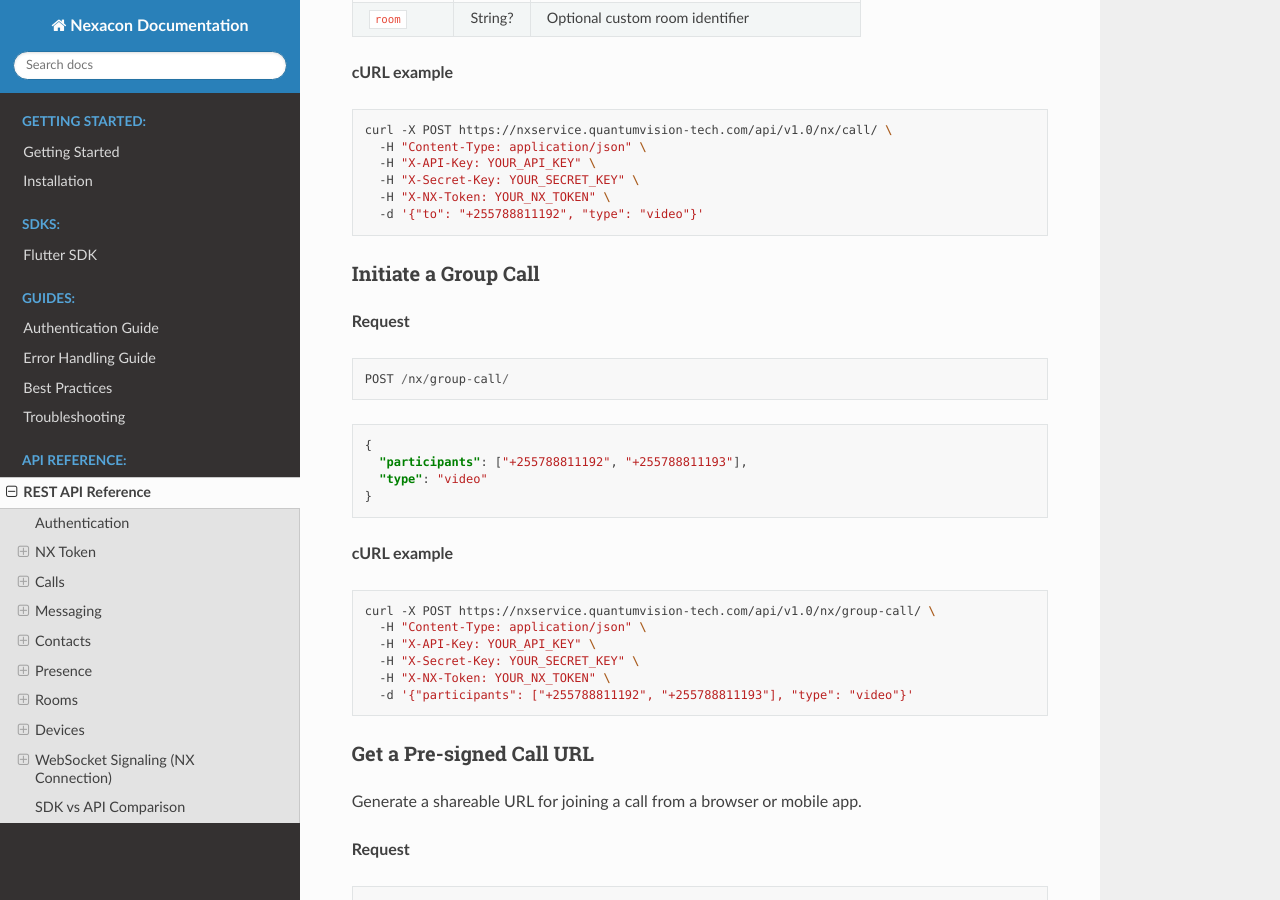
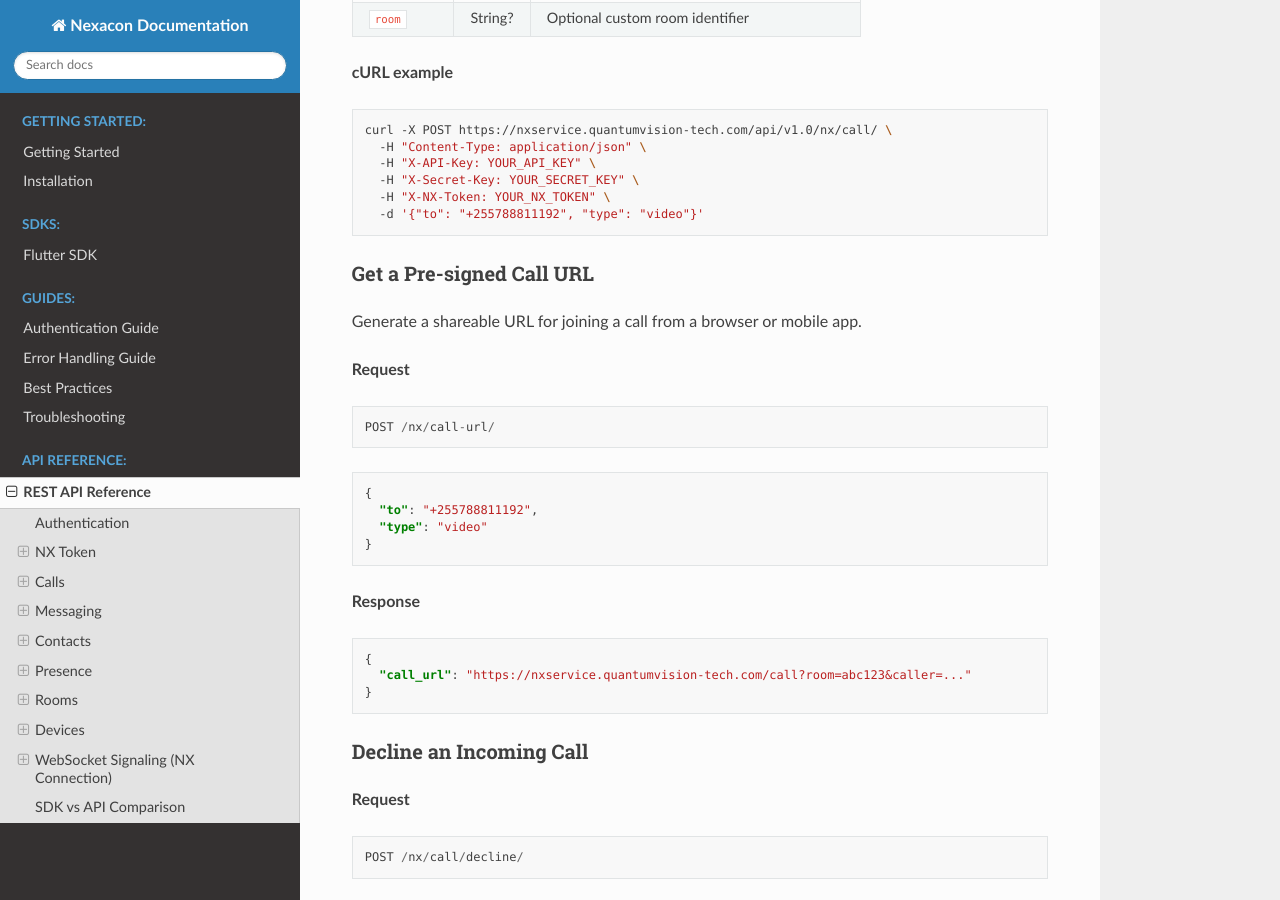
Before and after one commit to jenadiusnicholaus/nexacon-docs, a Sphinx documentation site: the page built from docs/rest-api.rst, in a window 1280 px wide and 900 px high, scrolled down 2824 px. Built offline with Sphinx 7.4.7 and the Read the Docs theme 3.1.0, drawn with Linux system fonts in a browser that asks for light colours.

Commit message:
Remove group call endpoint from REST API reference

```diff
--- a/docs/rest-api.rst
+++ b/docs/rest-api.rst
@@ -166,33 +166,6 @@
       -H "X-Secret-Key: YOUR_SECRET_KEY" \
       -H "X-NX-Token: YOUR_NX_TOKEN" \
       -d '{"to": "+255788811192", "type": "video"}'
-
-Initiate a Group Call
-~~~~~~~~~~~~~~~~~~~~~~
-
-**Request**
-
-::
-
-    POST /nx/group-call/
-
-.. code-block:: json
-
-    {
-      "participants": ["+255788811192", "+255788811193"],
-      "type": "video"
-    }
-
-**cURL example**
-
-.. code-block:: bash
-
-    curl -X POST https://nxservice.quantumvision-tech.com/api/v1.0/nx/group-call/ \
-      -H "Content-Type: application/json" \
-      -H "X-API-Key: YOUR_API_KEY" \
-      -H "X-Secret-Key: YOUR_SECRET_KEY" \
-      -H "X-NX-Token: YOUR_NX_TOKEN" \
-      -d '{"participants": ["+255788811192", "+255788811193"], "type": "video"}'
 
 Get a Pre-signed Call URL
 ~~~~~~~~~~~~~~~~~~~~~~~~~~
```
